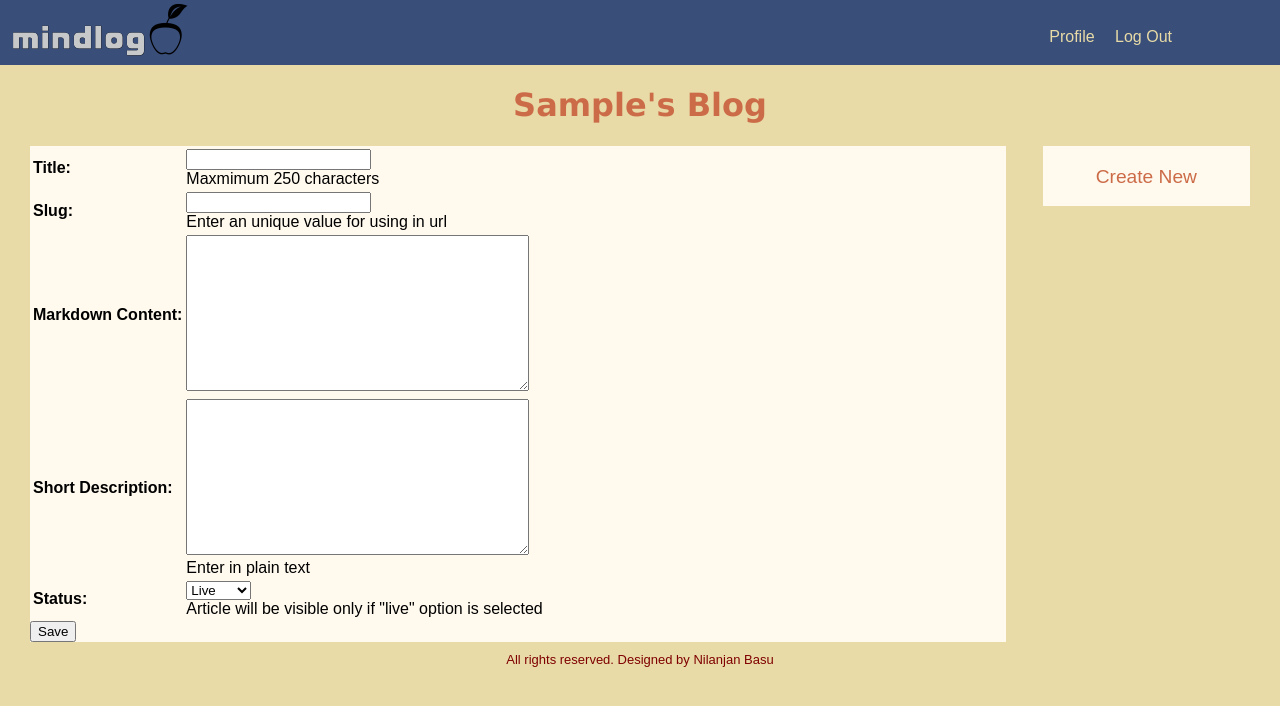
After one commit to nilanjanbasu/Sample-Django-Blog, a Django app: a page that uses myblog/insta_blog/templates/blog_theme_base.html in a window 1280 px wide. The commit adds this page. Shown: the top 706 px of the page. Run offline with Django 3.2, Linux system fonts and the light colour scheme; the visitor is signed in with stand-in values (Sample User, id 1); parts of the project's set-up code (start-up, migrations or seed data) failed here and were passed over.

Commit message:
Nearly Complete

```diff
--- a/myblog/insta_blog/models.py
+++ b/myblog/insta_blog/models.py
@@ -2,11 +2,12 @@ from django.contrib.auth.models import User
 from django.db import models
 from datetime import datetime
 from markdown import markdown
+from lxml.html.clean import clean_html
 # Create your models here.
 
 class AuthorManager(models.Manager):
 	def user_articles(self,username):
-		return self.filter(author__username=username)#.order_by('-time_posted')
+		return self.filter(author__username=username).order_by('-time_posted')
 
 class Article(models.Model):
 
@@ -42,7 +43,7 @@ class Article(models.Model):
 		return self.title
 
 	def save(self,force_insert=False,force_update=False):
-		self.content_html = markdown(self.raw_content)
+		self.content_html = clean_html(markdown( self.raw_content ))
 		super(Article,self).save(force_insert,force_update)
 
 	@models.permalink
--- a/myblog/insta_blog/static/css/base.css
+++ b/myblog/insta_blog/static/css/base.css
@@ -0,0 +1,86 @@
+html body{
+				margin: 0 0 0 0;
+				background-color:#E8DBA7/*#C7C8CA*/;
+				font-family: Arial,Helvetica,sans-serif;
+				text-align: justify;
+	}
+	#header {
+				position:relative;
+				margin-bottom: 0px ;
+				background-color:#394E79;
+	}
+
+	#logo {
+		margin-top:0px;
+		margin-bottom:0px;
+		top:0px;
+		left:0px;
+		padding-top:3px;
+		width:30%;
+	}
+	#nav_bar{
+		position: absolute;
+		top:0px;
+		right:0px;
+		margin-right:100px;
+	}
+	#nav_bar ul{
+		padding-top:12px;
+		height: 80px;
+		list-style:none outside none;
+	}
+	#nav_bar li {
+		display:inline;
+	}
+	#nav_bar a{
+		color: #E8DBA7;
+		padding: 3px 8px;
+	}
+	#nav_bar a:hover{
+		color: #FFFFFF;
+	}
+
+	#blog_panel {
+		margin-top: 0px;
+	}
+	#blog_panel h1{
+		font-family: Verdana, sans-serif;
+		color:#7F0000;
+		text-align:center;
+	}
+
+	#contentpane{
+		padding:0px 30px 0px 30px;
+	}
+	#main_content {
+		width: 80%;
+		float:left;
+		margin-right:3%;
+		background-color: #FFF9EE;
+	}
+	#sidebar {
+		width: 17%;
+		float:right;
+		text-align:center;
+		background-color: #FFF9EE;
+	}
+
+	a {
+		color: #CC6B47;
+		text-decoration:none;
+	}
+	a:hover{
+		color: #394E79;
+		text-decoration:underline;
+	}
+	#footer {
+		position: relative;
+		margin: 10 0 10 0;
+		padding-top:10px;
+		clear:both;
+		text-align: center;
+		font-size:small;
+		background-color: #E8DBA7;
+		color:#7F0000;
+		min-height: 30px;
+	}
--- /dev/null
+++ b/myblog/insta_blog/static/css/content.css
@@ -0,0 +1,28 @@
+#article_wrap *{
+	margin: 0;
+	margin-left:10px;
+	padding: 0;
+}
+#entry_wrap h2,p,a {
+	margin: 0;
+}
+#entry_wrap > h2 {
+	clear: both;
+	font-size:1.4em;
+	font-weight: normal;
+}
+.date{
+	font-size:.35em;
+	font-weight:normal;
+	color:black;
+	text-transform: uppercase;
+	padding-top:12px;
+}
+#entry_wrap p{
+	padding-left: 0px;
+	padding-top: 10px;
+}
+#entry_wrap {
+	border-left: 5px solid #E8DBA7;
+	border-bottom: 5px solid #E8DBA7;
+}
--- /dev/null
+++ b/myblog/insta_blog/static/css/individual_blog_page.css
@@ -0,0 +1,3 @@
+.user_content {
+	color: black;
+}
--- a/myblog/insta_blog/templates/blog_theme_base.html
+++ b/myblog/insta_blog/templates/blog_theme_base.html
@@ -3,63 +3,10 @@
 <HTML>
    <HEAD>
       <TITLE>{% block title %}Mindlog{% endblock %}</TITLE>
-      <style type="text/css">
-
-		html body{
-					margin: 0 0 0 0;
-					background-color:#E8DBA7/*#C7C8CA*/;
-					font-family: Arial,Helvetica,sans-serif;
-					text-align: justify;
-		}
-	    #header {
-					margin-bottom: 0px ;
-		}
-
-		#logo {
-			margin-top:0px;
-			margin-bottom:0px;
-			position:relative;
-			top:0px;
-			left:0px;
-			background-color:#394E79;
-			padding-top:3px;
-		}
-		#blog_panel {
-			margin-top: 0px;
-		}
-		#blog_panel h1{
-			font-family: Verdana, sans-serif;
-			color:#7F0000;
-			text-align:center;
-		}
-
-		#contentpane{
-			padding:0px 30px 0px 30px;
-		}
-		#main_content {
-			width: 80%;
-			float:left;
-			margin-right:3%;
-			background-color: #FFF9EE;
-		}
-		#sidebar {
-			width: 17%;
-			float:right;
-			text-align:center;
-			background-color: #FFF9EE;
-		}
-
-		a {
-			color: #CC6B47;
-			text-decoration:none;
-		}
-		a:hover{
-			color: #394E79;
-			text-decoration:underline;
-		}
-
-
-		  {% block css_style %}{% endblock %} </style>
+	    {% block css_link %}
+			<LINK href="{{STATIC_URL}}css/base.css" rel="stylesheet" type="text/css">
+	    {% endblock %}
+	    <style type="text/css">{% block css_style %}{% endblock %} </style>
 	</HEAD>
 	<BODY>
 		<div id="container">
@@ -67,10 +14,25 @@
 				<h1 id="logo">
 					<a href=""><img id="img_logo" src="{{STATIC_URL}}img/logo_small.png"></a>
 				</h1>
-				{% block nav_section %}{% endblock %}
+				{% block nav_section %}
+
+				{% if nav_bar_list %}
+				<div id="nav_bar">
+					<ul>
+						{%for el in nav_bar_list %}
+							<li><a href="{{el.get_url_with_query_info}}">{{el.text}}</a></li>
+						{% endfor %}
+					</ul>
+				</div>
+				{% endif %}
+
+				{% endblock %}
 			</div>
 			<div id="blog_panel">
-				{% block blog_head %}{% endblock %}
+			{% block blog_head %}
+
+				<h1><a href="/blog/{{username}}/1/">{{username|capfirst}}'s Blog</a></h1>
+			{% endblock %}
 			</div>
 			<div id="contentpane">
 				<div id="main_content">
@@ -81,6 +43,7 @@
 				</div>
 			</div>
 			<div id="footer">
+				{% block footer %} All rights reserved. Designed by Nilanjan Basu {%endblock%}
 			</div>
 		</div>
 	</BODY>
--- /dev/null
+++ b/myblog/insta_blog/templates/edit_page_template.html
@@ -0,0 +1,49 @@
+
+{% extends "blog_theme_base.html" %}
+
+{% block title %} {{username|capfirst}}:Edit {{block.super}} {% endblock %}
+
+{% block css_link %}
+{{block.super}}
+<LINK href="{{STATIC_URL}}css/content.css" rel="stylesheet" type="text/css">
+{% endblock %}
+
+{% block css_style %}
+
+#sidebar {
+	padding-top:20px;
+	min-height:40px;
+	font-size: 1.2em;
+}
+
+#section_header {
+	margin:10px 10px 10px 10px;
+}
+#section_header > h2{
+	margin:0;
+	color:#9B7A67;
+}
+#entry_wrap {
+	border-top: 5px solid #E8DBA7;
+
+#no_article_error p{
+	margin: 20px;
+	padding: 10px;
+	text-align:center;
+} /*Duplicate CSS from profile_page_template, TODO: remove*/
+#edit_form {
+	margin:20px;
+	padding: 5px;
+}
+{% endblock %}
+{% block content %}
+<form id="edit_form" method="post" action="">
+	<table>
+		{{form}}
+	</table>
+	<input type="submit" value="Save">
+</form>
+
+{% endblock %}
+
+{% block sidebar %}<p><a id="button" href="{{new_button_link}}">Create New</a></p>{% endblock %}
--- a/myblog/insta_blog/urls.py
+++ b/myblog/insta_blog/urls.py
@@ -1,5 +0,0 @@
-from django.conf.urls.defaults import *
-
-urlpatterns = patterns('',
-						(r'^$','myblog.insta_blog.views.login_serve'),
-)
--- a/myblog/insta_blog/views.py
+++ b/myblog/insta_blog/views.py
@@ -2,11 +2,15 @@
 
 from django.shortcuts import render_to_response
 from django.contrib.auth import login,logout,authenticate
+from django.contrib.auth.decorators import login_required
 from django.http import HttpResponseRedirect,HttpResponse,Http404
 from django.template import RequestContext
 from django.forms import ModelForm
 from insta_blog.models import Article
 from django.contrib.auth.models import User
+from django.db import models
+from insta_blog.blog_forms import ArticleForm
+from datetime import datetime
 
 class LoginForm(ModelForm):
 	class Meta:
@@ -20,17 +24,41 @@ class LoginForm(ModelForm):
 			usr.save()
 		return usr
 
+class NavBarLinks(object):
+	def __init__(self,text,view_name,param_dict=dict(),query_string=''):
+		self.text = text
+		self.view_name = view_name
+		self.paramdict = param_dict
+		self.query_string = query_string
+
+	@models.permalink
+	def get_absolute_url(self):
+		return (self.view_name,(),self.paramdict)
+
+	def get_url_with_query_info(self):
+		return (self.get_absolute_url()+self.query_string)
+
 def register_new_account(request,template_file_name):
 
 	logout(request)
 
 	f = LoginForm(request.POST)
 	if f.is_valid():
-			f.save()
-			return HttpResponseRedirect('/registered/')
+		f.save()
+		usr = authenticate(username=f.cleaned_data['username'],password=f.cleaned_data['password'])
+		login(request,usr)
+		return HttpResponseRedirect('/user/%s/'%(f.cleaned_data['username'],))
 
 	return render_to_response(template_file_name,{ 'error_message': f.errors.values, 'u_name':'','pswd':''},context_instance=RequestContext(request))
 
+def log_out_serve(request):
+	referrer = request.META.get('HTTP_REFERER',None)
+	print referrer
+	logout(request)
+	if referrer is None:
+		return HttpResponseRedirect('/login/')
+	else:
+		return HttpResponseRedirect(referrer)
 
 def login_serve(request):
 
@@ -50,22 +78,27 @@ def login_serve(request):
 		user = authenticate(username=username,password=password)
 		if user is not None:
 			login(request,user)
-			return HttpResponseRedirect('/logged_in/') #TODO Replace by something real!
+			if 'next' in request.GET:
+				return HttpResponseRedirect(request.GET['next'])
+			else:
+				return HttpResponseRedirect('/user/%s/'%(username,)) #TODO Replace by something real!
 		else:
 			error_message = "Username-password does not match"
 
 	return render_to_response('login_template.html',{ 'error_message': [error_message,], 'u_name':username,'pswd':''},context_instance=RequestContext(request))
 
-def logged_in_message(request):
-	name = 'Unknown User'
+
+def render_with_navlist(request,template_name,var_dict,context_instance):
+
+	links_list = []
 	if request.user.is_authenticated():
-		name = request.user.username
+		links_list.append(NavBarLinks('Profile','profile_view',{'user_name':request.user.username}))
+		links_list.append(NavBarLinks('Log Out','logout_page')) ############################### FILL UP
+	else:
+		links_list.append(NavBarLinks('Login','login_page'))
 
-	return HttpResponse("Hello,%s"%(name,))
-
-def foo():
-	pass
-
+	var_dict['nav_bar_list'] = links_list
+	return render_to_response(template_name,var_dict,context_instance)
 
 def view_all_articles_by_user(request,blog_name,page_number=1):
 
@@ -75,11 +108,13 @@ def view_all_articles_by_user(request,blog_name,page_number=1):
 	except User.DoesNotExist:
 		raise Http404
 
-	articles = usr.article_set.all()[pg:pg+10]
+	articles = usr.article_set.all().filter(status=Article.LIVE)[pg:pg+10]
 	if len(articles) == 0:
 		raise Http404
 	else:
-		return render_to_response('view_blog_template.html',{'articles':articles,'username':blog_name},context_instance=RequestContext(request))
+		return render_with_navlist(request,'view_blog_template.html',{'articles':articles,'username':blog_name},context_instance=RequestContext(request))
+
+		#~ return render_to_response('view_blog_template.html',{'articles':articles,'username':blog_name},context_instance=RequestContext(request))
 
 
 def view_particular_blogpage(request,blog_name,pg_name):
@@ -92,7 +127,104 @@ def view_particular_blogpage(request,blog_name,pg_name):
 		art = Article.author_objects.user_articles(blog_name).filter(slug=pg_name)
 		if len(art) == 0 :
 			raise Http404
-		return render_to_response('individual_article_template.html',{'p':art[0]},context_instance=RequestContext(request))
+		return render_with_navlist(request,'individual_article_template.html',{'p':art[0],'username':blog_name},context_instance=RequestContext(request))
 
 	except User.DoesNotExist:
 		raise Http404
+
+def get_new_button_link(template_name,d=dict()):
+	nav = NavBarLinks('',template_name,d,'')
+	return nav.get_absolute_url()
+
+@login_required
+def profile_view(request,user_name):
+
+	articles_are_there = True;
+	if request.user.username == user_name:
+		art = Article.author_objects.user_articles(user_name).filter(status= Article.DRAFT)
+		published = Article.author_objects.user_articles(user_name).filter(status= Article.LIVE)
+
+		if len(art)==0 and len(published)==0:
+			articles_are_there = False;
+
+		l = []
+		for a in art:
+			u = NavBarLinks('','article_edit',{'user_name':user_name,'article_slug':a.slug})
+			temp = { 'title':a.title,'edit_url':u.get_absolute_url(),'date':a.time_posted }
+			l.append(temp)
+
+		published_article = []
+
+		for p in published:
+			u = p.get_absolute_url()
+			edit_link = get_new_button_link('article_edit',{'user_name':user_name,'article_slug':p.slug})
+			delete_link = get_new_button_link('article_delete',{'user_name':user_name,'article_slug':p.slug})
+			temp = { 'title':p.title,'url': u ,'time_posted':p.time_posted,'edit_link':edit_link,'delete_link':delete_link,}
+			published_article.append(temp)
+
+		link = get_new_button_link('new_article',{'user_name':user_name})
+
+
+		return render_with_navlist(request,'profile_page_template.html',{'new_button_link':link,'gt_than_zero':articles_are_there,'article_drafts':l,'article_published':published_article,'username':user_name},
+																									context_instance=RequestContext(request))
+	else:
+		raise Http404
+
+@login_required
+def article_edit(request,user_name,article_slug):
+	if request.user.username != user_name:
+		raise Http404
+
+	try:
+		art = Article.objects.get(slug = article_slug);
+	except Article.DoesNotExist:
+		raise Http404
+
+
+	if request.method == 'POST':
+		f = ArticleForm(instance=art, data=request.POST)
+
+		if f.is_valid():
+			new_art = f.save(commit=False)
+			new_art.author = request.user;
+			new_art.time_posted = datetime.now()
+			new_art.save()
+			return HttpResponseRedirect(new_art.get_absolute_url())
+	else:
+		f = ArticleForm(instance=art)
+
+	req_context = RequestContext(request,{
+											'form':f,
+											})
+	link = get_new_button_link('new_article',{'user_name':user_name})
+	return render_with_navlist(request,'edit_page_template.html',{'username':user_name,'new_button_link':link,},req_context)
+
+@login_required
+def article_new(request,user_name):
+	if request.user.username != user_name:
+		raise Http404
+
+	if request.method == 'POST':
+		f = ArticleForm(data = request.POST)
+		if f.is_valid():
+			obj = f.save(commit=False)
+			obj.author = request.user;
+			obj.time_posted = datetime.now()
+			obj.save()
+			return HttpResponseRedirect(obj.get_absolute_url())
+	else:
+		f = ArticleForm()
+
+	req_context = RequestContext(request,{
+											'form':f,
+											})
+	link = get_new_button_link('new_article',{'user_name':user_name})
+	return render_with_navlist(request,'edit_page_template.html',{'username':user_name,'new_button_link':link,},req_context)
+
+@login_required
+def article_delete(request,user_name,article_slug):
+	if request.user.username != user_name:
+		return Http404
+
+	Article.author_objects.user_articles(user_name).filter(slug = article_slug).delete();
+	return HttpResponseRedirect('/blog/%s/1/'%(user_name,))
--- a/myblog/settings.py
+++ b/myblog/settings.py
@@ -151,3 +151,5 @@ LOGGING = {
         },
     }
 }
+
+LOGIN_URL = '/login/'
--- a/myblog/urls.py
+++ b/myblog/urls.py
@@ -14,8 +14,12 @@ urlpatterns = patterns('',
 
     # Uncomment the next line to enable the admin:
     url(r'^admin/', include(admin.site.urls)),
-    url(r'^login/',include('insta_blog.urls')),
-    url(r'^logged_in/$','insta_blog.views.logged_in_message'),
+    url(r'^login/$','insta_blog.views.login_serve',name='login_page'),
+    url(r'^logout/$','insta_blog.views.log_out_serve',name='logout_page'),
+    url(r'^user/(?P<user_name>[^/]+)/$','insta_blog.views.profile_view',name='profile_view'),
+    url(r'^user/(?P<user_name>[^/]+)/edit/(?P<article_slug>[^/]+)/$','insta_blog.views.article_edit',name='article_edit'), #a '/' in article will intriduce bugs (FIX)
+    url(r'^user/(?P<user_name>[^/]+)/delete/(?P<article_slug>[^/]+)/$','insta_blog.views.article_delete',name='article_delete'),
+    url(r'^user/(?P<user_name>[^/]+)/new/$','insta_blog.views.article_new',name='new_article'),
     url(r'^blog/(?P<blog_name>[^/]+)/(?P<page_number>\d+)/$','insta_blog.views.view_all_articles_by_user'),
     url(r'^blog/(?P<blog_name>[^/]+)/(?P<pg_name>[^/]+)/$','insta_blog.views.view_particular_blogpage'),
 )
--- a/requirements.txt
+++ b/requirements.txt
@@ -3,5 +3,6 @@ Markdown==2.2.0
 argparse==1.2.1
 distribute==0.6.27
 dj-database-url==0.2.1
+lxml==2.3.5
 psycopg2==2.4.5
 wsgiref==0.1.2
```
Also changed, not shown: myblog/insta_blog/blog_forms.py (added, +7 -0 lines), myblog/insta_blog/templates/individual_article_template.html (+44 -12 lines), myblog/insta_blog/templates/profile_page_template.html (added, +67 -0 lines), myblog/insta_blog/templates/view_blog_template.html (+5 -33 lines).
